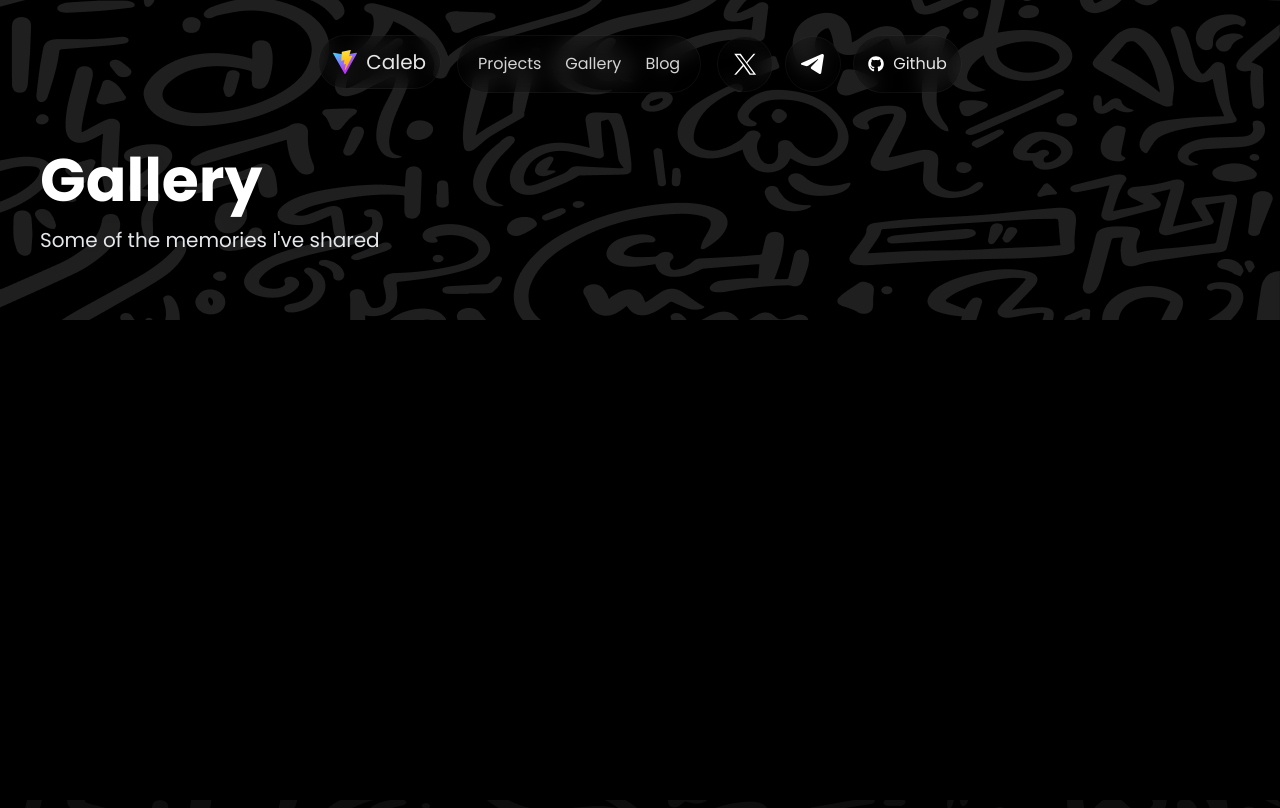
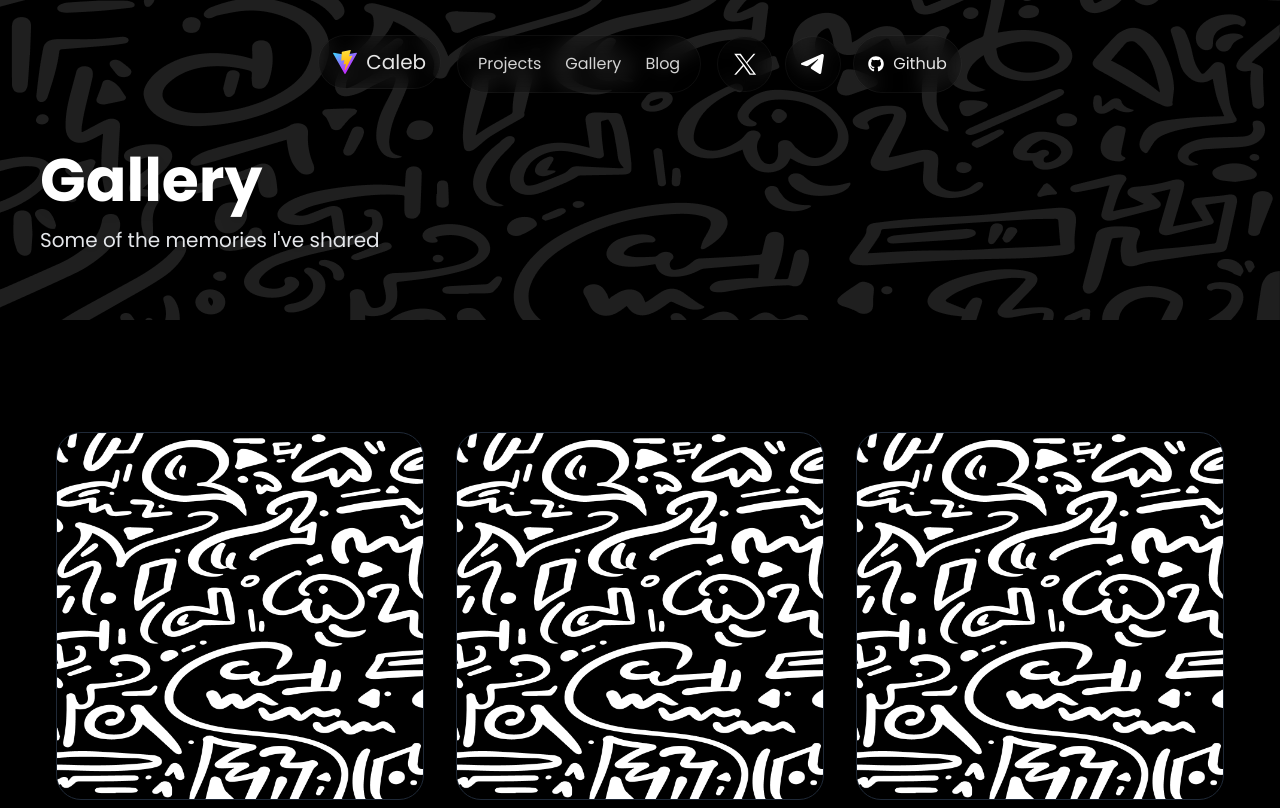
Before and after one commit to RxRakari/main-portfolio, a React (Vite) app in the folder client/: page /gallery in a window 1280 px wide. Shown: the top 808 px of the page. Built offline with nearby package versions, Linux system fonts and the light colour scheme.

Commit message:
feat: implement Gallery component with dynamic image grid, modal functionality, and placeholder content for enhanced visual presentation

```diff
--- a/client/src/pages/landing/gallery.tsx
+++ b/client/src/pages/landing/gallery.tsx
@@ -1,14 +1,130 @@
-import React from 'react';
+import React, { useState } from 'react';
 import { PageHeader } from '../../components/ui/page-header';
+import { doodle } from '../../assets'; // Using the doodle as placeholder, replace with actual images
 
 export const Gallery: React.FC = () => {
+  const [selectedImage, setSelectedImage] = useState<number | null>(null);
+
+  // Gallery data - replace with your actual images
+  const galleryItems = [
+    {
+      id: 1,
+      image: doodle,
+      title: "Design Exploration",
+      category: "UI/UX",
+      description: "Exploring new design concepts for the dashboard interface."
+    },
+    {
+      id: 2,
+      image: doodle,
+      title: "Code Architecture",
+      category: "Development",
+      description: "Planning the architecture for a scalable application."
+    },
+    {
+      id: 3,
+      image: doodle,
+      title: "Team Collaboration",
+      category: "Workspace",
+      description: "Working together with the team on new features."
+    },
+    {
+      id: 4,
+      image: doodle,
+      title: "Product Launch",
+      category: "Events",
+      description: "Celebrating the successful launch of our latest product."
+    },
+    {
+      id: 5,
+      image: doodle,
+      title: "User Testing",
+      category: "Research",
+      description: "Conducting user testing sessions for the new interface."
+    },
+    {
+      id: 6,
+      image: doodle,
+      title: "Conference Talk",
+      category: "Speaking",
+      description: "Presenting at the annual developer conference."
+    }
+  ];
+
+  // Function to handle image click and show modal
+  const openImageModal = (index: number) => {
+    setSelectedImage(index);
+    document.body.style.overflow = 'hidden'; // Prevent scrolling when modal is open
+  };
+
+  // Function to close modal
+  const closeImageModal = () => {
+    setSelectedImage(null);
+    document.body.style.overflow = 'auto'; // Re-enable scrolling
+  };
+
   return (
     <div className="min-h-screen text-white flex flex-col">
       <PageHeader
         heading="Gallery"
         paragraph="Some of the memories I've shared"
       />
-      {/* Gallery content goes here */}
+
+      {/* Gallery grid */}
+      <div className="max-w-[1200px] mx-auto px-4 py-16 w-full">
+        <div className="grid grid-cols-1 md:grid-cols-2 lg:grid-cols-3 gap-8">
+          {galleryItems.map((item, index) => (
+            <div
+              key={item.id}
+              className={`relative overflow-hidden rounded-[25px] border border-gray-800
+                ${index % 3 === 0 ? 'md:col-span-2 lg:col-span-1 aspect-square' :
+                  index % 5 === 0 ? 'lg:col-span-2 aspect-video' : 'aspect-square'}
+                cursor-pointer transition-transform duration-500 hover:scale-[1.02] group`}
+              onClick={() => openImageModal(index)}
+            >
+              <img
+                src={item.image}
+                alt={item.title}
+                className="w-full h-full object-cover transition-transform duration-700 group-hover:scale-110"
+              />
+              <div className="absolute inset-0 bg-black bg-opacity-0 group-hover:bg-opacity-70 transition-all duration-300 flex flex-col justify-end p-8 opacity-0 group-hover:opacity-100">
+                <h3 className="text-2xl font-medium mb-2">{item.title}</h3>
+                <p className="text-gray-300 text-lg mb-1">{item.category}</p>
+                <p className="text-gray-400 text-base">{item.description}</p>
+              </div>
+            </div>
+          ))}
+        </div>
+      </div>
+
+      {/* Image modal */}
+      {selectedImage !== null && (
+        <div
+          className="fixed inset-0 bg-black bg-opacity-90 z-50 flex items-center justify-center p-4"
+          onClick={closeImageModal}
+        >
+          <div
+            className="relative max-w-5xl w-full max-h-[90vh] overflow-hidden"
+            onClick={(e) => e.stopPropagation()}
+          >
+            <button
+              className="absolute top-4 right-4 text-white text-4xl z-10 hover:text-gray-300"
+              onClick={closeImageModal}
+            >
+              &times;
+            </button>
+            <img
+              src={galleryItems[selectedImage].image}
+              alt={galleryItems[selectedImage].title}
+              className="w-full h-full object-contain"
+            />
+            <div className="absolute bottom-0 left-0 right-0 bg-black bg-opacity-70 p-6">
+              <h3 className="text-2xl font-medium mb-2">{galleryItems[selectedImage].title}</h3>
+              <p className="text-gray-300">{galleryItems[selectedImage].description}</p>
+            </div>
+          </div>
+        </div>
+      )}
     </div>
   );
 };
```
